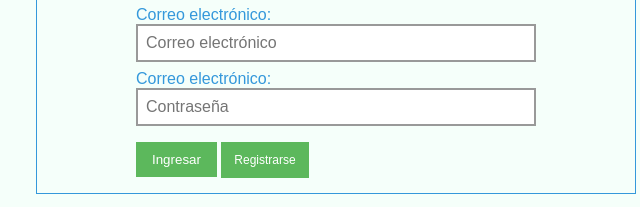
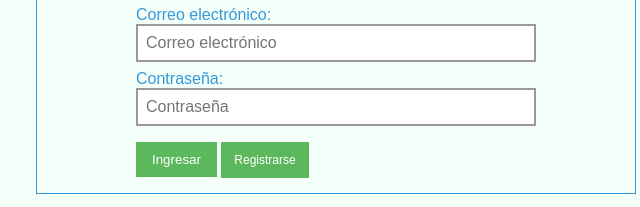
Before and after one commit to WarG31/Hotel_TalentoTech, a website: page views/signIn.html in a window 1280 px wide. Shown: the part 629-836 px from the top of the page, 304-944 px from the left. Drawn offline with Linux system fonts and the light colour scheme.

Commit message:
Cambio Label signView Contrasena

```diff
--- a/views/signIn.html
+++ b/views/signIn.html
@@ -39,7 +39,7 @@
         <br /><input type="email" id="email" placeholder="Correo electrónico" required>
       </div>
       <div class="formelement">
-        <label for="password">Correo electrónico:</label>
+        <label for="password">Contraseña:</label>
         <br /><input type="password" id="password" placeholder="Contraseña" required>
       </div>
       <button type="submit">Ingresar</button>
```
